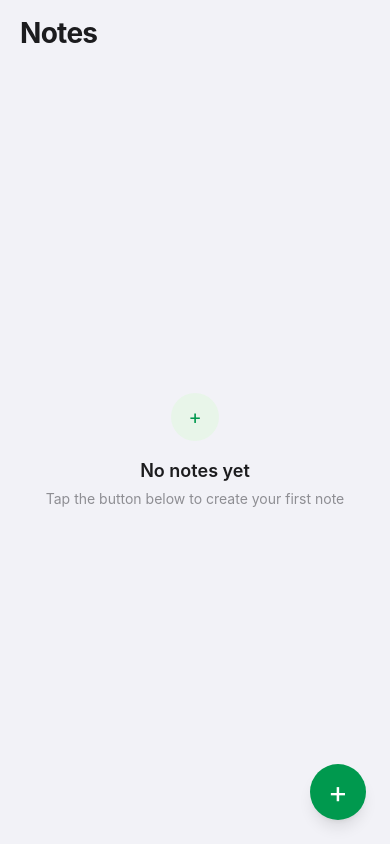
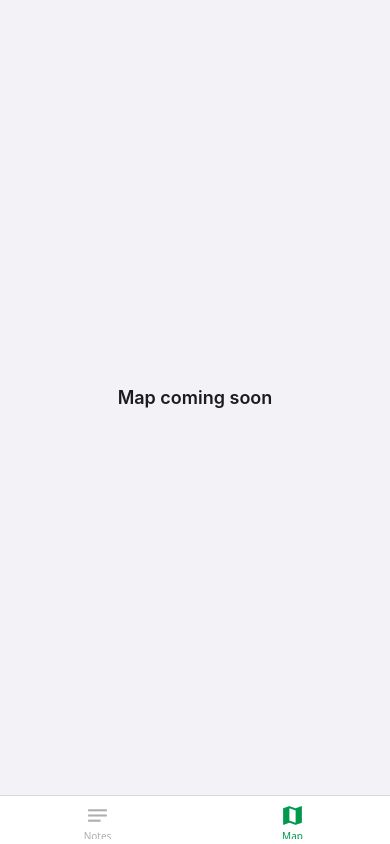
Before and after one commit to majdya/notesApp, a React Native app: screen /MapTab in a window 390 px wide. Built offline with nearby package versions, Linux system fonts and the light colour scheme.

Commit message:
feat: integrate bottom tab navigation and add MapScreen component

```diff
--- a/package.json
+++ b/package.json
@@ -13,14 +13,17 @@
   "dependencies": {
     "@react-native-async-storage/async-storage": "^3.1.0",
     "@react-native-community/geolocation": "^3.4.0",
+    "@react-navigation/bottom-tabs": "^7.16.2",
     "@react-navigation/native": "^7.2.5",
     "@react-navigation/native-stack": "^7.16.0",
     "@reduxjs/toolkit": "^2.12.0",
     "nativewind": "^4.2.4",
     "react": "19.2.3",
     "react-native": "0.85.3",
+    "react-native-maps": "^1.26.0",
     "react-native-safe-area-context": "^5.8.0",
     "react-native-screens": "^4.25.2",
+    "react-native-vector-icons": "^10.3.0",
     "react-redux": "^9.3.0",
     "redux-persist": "^6.0.0"
   },
@@ -38,6 +41,7 @@
     "@react-native/typescript-config": "^0.85.3",
     "@types/jest": "^29.5.14",
     "@types/react": "^19.2.15",
+    "@types/react-native-vector-icons": "^6.4.18",
     "@types/react-test-renderer": "^19.1.0",
     "eslint": "^8.19.0",
     "jest": "^29.6.3",
--- a/src/navigation/AppNavigator.tsx
+++ b/src/navigation/AppNavigator.tsx
@@ -1,6 +1,9 @@
 import { createNativeStackNavigator } from '@react-navigation/native-stack';
+import { createBottomTabNavigator } from '@react-navigation/bottom-tabs';
 import NotesListScreen from '../screens/NotesListScreen';
 import NoteDetailScreen from '../screens/NoteDetailScreen';
+import MapScreen from '../screens/MapScreen';
+import MaterialIcons from 'react-native-vector-icons/MaterialIcons';
 
 export type RootStackParamList = {
   NotesList: undefined;
@@ -8,13 +11,11 @@ export type RootStackParamList = {
 };
 
 const Stack = createNativeStackNavigator<RootStackParamList>();
+const Tab = createBottomTabNavigator();
 
-function AppNavigator() {
+function NotesStack() {
   return (
-    <Stack.Navigator
-      screenOptions={{
-        headerShown: false,
-      }}>
+    <Stack.Navigator screenOptions={{ headerShown: false }}>
       <Stack.Screen name="NotesList" component={NotesListScreen} />
       <Stack.Screen
         name="NoteDetail"
@@ -29,4 +30,37 @@ function AppNavigator() {
   );
 }
 
+function AppNavigator() {
+  return (
+    <Tab.Navigator
+      screenOptions={{
+        headerShown: false,
+        tabBarActiveTintColor: '#00994E',
+        tabBarInactiveTintColor: '#aeaeb2',
+      }}
+    >
+      <Tab.Screen
+        name="NotesTab"
+        component={NotesStack}
+        options={{
+          tabBarLabel: 'Notes',
+          tabBarIcon: ({ color, size }) => (
+            <MaterialIcons name="notes" size={size} color={color} />
+          ),
+        }}
+      />
+      <Tab.Screen
+        name="MapTab"
+        component={MapScreen}
+        options={{
+          tabBarLabel: 'Map',
+          tabBarIcon: ({ color, size }) => (
+            <MaterialIcons name="map" size={size} color={color} />
+          ),
+        }}
+      />
+    </Tab.Navigator>
+  );
+}
+
 export default AppNavigator;
--- /dev/null
+++ b/src/screens/MapScreen.tsx
@@ -0,0 +1,13 @@
+import { Text, View } from 'react-native';
+
+function MapScreen() {
+  return (
+    <View className="flex-1 items-center justify-center bg-background">
+      <Text className="text-lg font-semibold text-text-primary">
+        Map coming soon
+      </Text>
+    </View>
+  );
+}
+
+export default MapScreen;
--- a/src/screens/NotesListScreen.tsx
+++ b/src/screens/NotesListScreen.tsx
@@ -57,9 +57,7 @@ function NotesListScreen({ navigation }: Props) {
     setContentError(contentErr);
     if (titleErr || contentErr) return;
 
-    const { payload: newNote } = dispatch(
-      addNote(title, content, null, null),
-    );
+    const { payload: newNote } = dispatch(addNote(title, content, null, null));
 
     setTitle('');
     setContent('');
@@ -121,9 +119,9 @@ function NotesListScreen({ navigation }: Props) {
   const renderEmpty = useCallback(
     () => (
       <View className="flex-1 items-center justify-center px-8">
-        <View className="h-12 w-12 items-center justify-center rounded-full bg-primaryLight mb-4">
+        {/* <View className="h-12 w-12 items-center justify-center rounded-full bg-primaryLight mb-4">
           <Text className="text-xl text-primary">+</Text>
-        </View>
+        </View> */}
         <Text className="text-lg font-semibold text-text-primary">
           No notes yet
         </Text>
@@ -220,7 +218,9 @@ function NotesListScreen({ navigation }: Props) {
         renderItem={renderItem}
         ListEmptyComponent={renderEmpty}
         contentContainerStyle={
-          notes.length === 0 ? { flex: 1 } : { paddingBottom: 100, paddingTop: 4 }
+          notes.length === 0
+            ? { flex: 1 }
+            : { paddingBottom: 100, paddingTop: 4 }
         }
       />
 
```
Also changed, not shown: 2 other files (tests, documents, lock files or other folders).
